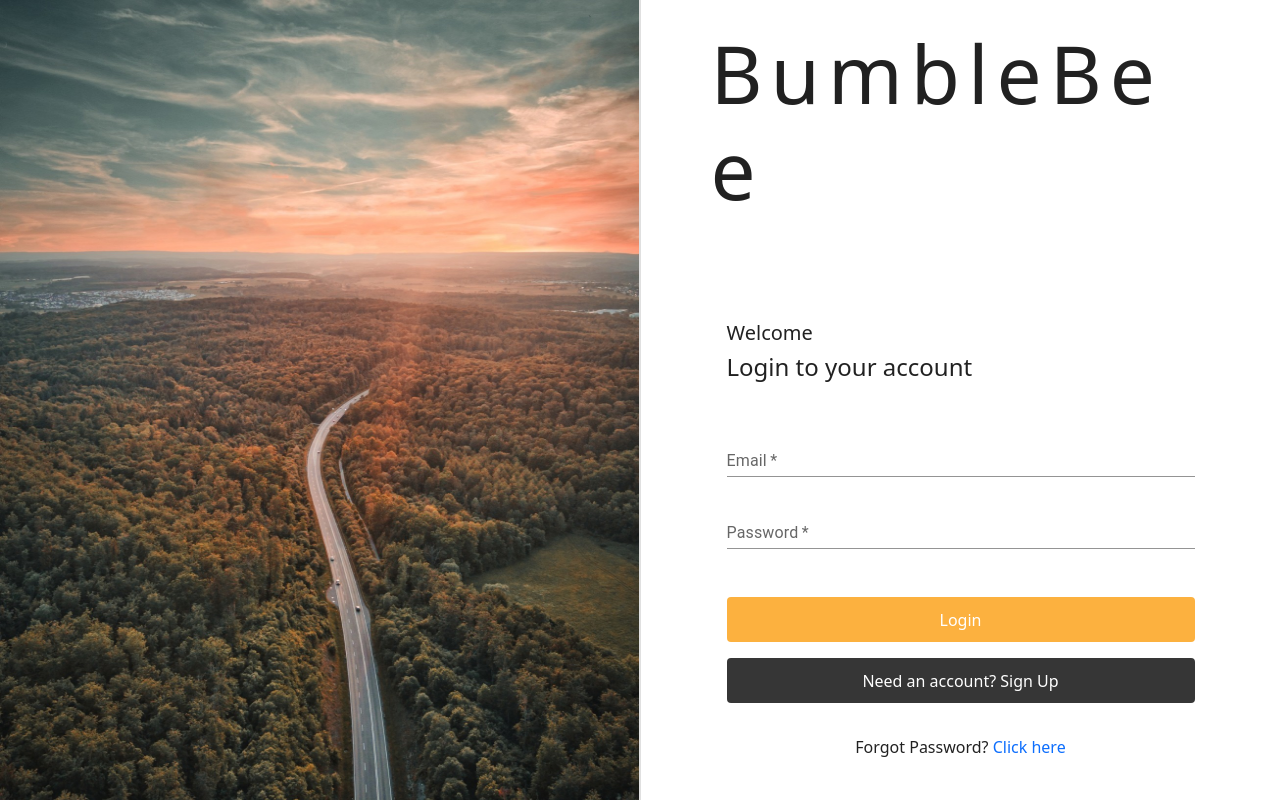
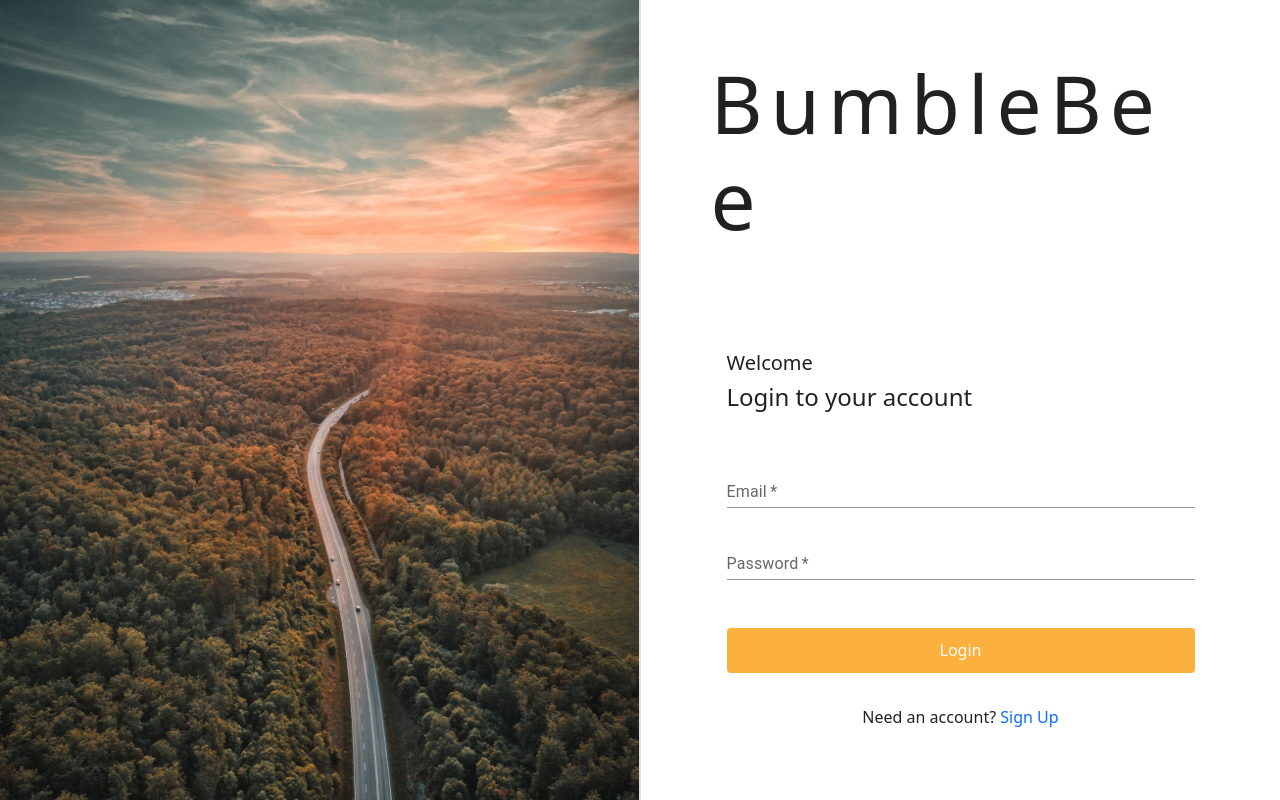
Before and after one commit to omerperez/BumbleBee, a React (Create React App) app in the folder client/: page /login in a window 1280 px wide. Built offline with nearby package versions, Linux system fonts and the light colour scheme.

Commit message:
remove forget password link and change design of sign-up link in login page

```diff
--- a/client/src/components/authComponents/Login.jsx
+++ b/client/src/components/authComponents/Login.jsx
@@ -67,21 +67,11 @@ export default function Login() {
               >
                 Login
               </Button>
-
-              <Link to="/signup" className="link-in-btn">
-                <Button
-                  disabled={loading}
-                  className="mb-3 w-100 grey-btn"
-                  type="submit"
-                >
-                  Need an account? Sign Up
-                </Button>
-              </Link>
             </Form>
             <div className="w-100 text-center mt-3">
-              Forgot Password?{" "}
-              <Link to="/forgot-password" className="cancel-underline ">
-                Click here
+              Need an account?{" "}
+              <Link to="/signup" className="cancel-underline ">
+                Sign Up
               </Link>
             </div>
           </Card.Body>
```
